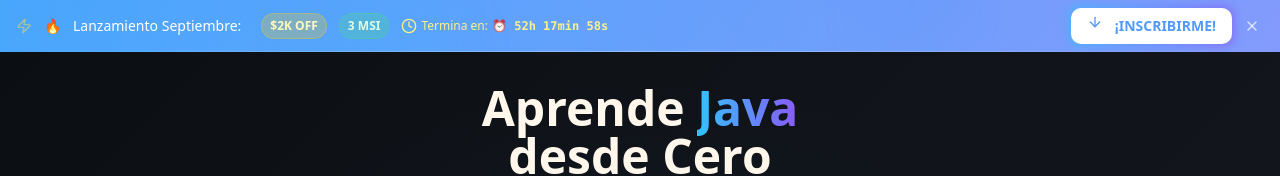
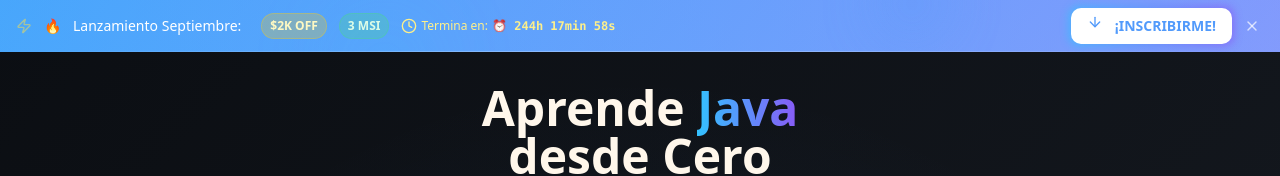
Before and after one commit to joaquin-c-dev/joaquinc-dev-landing, a React (Vite) app: page / in a window 1280 px wide. Shown: the top 176 px of the page. Built offline with nearby package versions, Linux system fonts and the light colour scheme.

Commit message:
Code edited in Lovable Code Editor

```diff
--- a/src/contexts/CountdownContext.tsx
+++ b/src/contexts/CountdownContext.tsx
@@ -15,7 +15,7 @@ interface CountdownContextType {
 export const CountdownContext = createContext<CountdownContextType | undefined>(undefined);
 
 // Fixed end date - August 31, 2025 at 23:59:59 Mexico time (UTC-6)
-const END_DATE = new Date('2025-09-07T23:59:59-06:00').getTime();
+const END_DATE = new Date('2025-09-15T23:59:59-06:00').getTime();
 
 export const CountdownProvider = ({ children }: { children: ReactNode }) => {
   const [timeLeft, setTimeLeft] = useState<CountdownState>({
```
